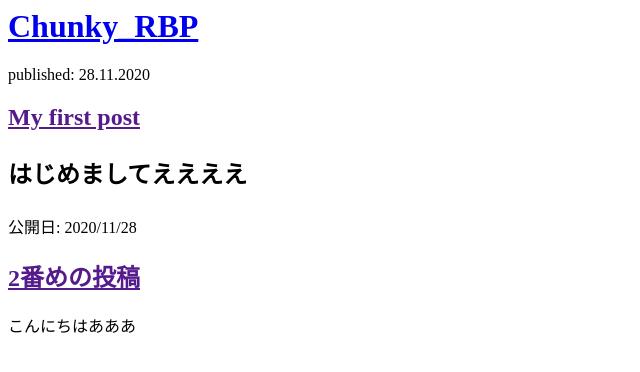
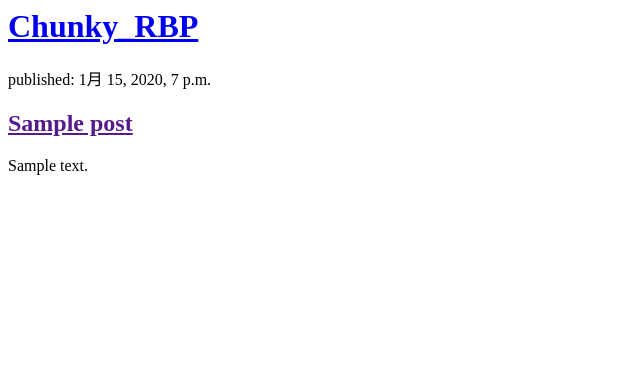
Before and after one commit to ChunkyRBPChan/my-first-blog, a Django app: page / in a window 1280 px wide. Shown: the top 372 px of the page, without its empty margins (0-640 px from the left). Run offline with Django 3.2, Linux system fonts and the light colour scheme; tables that the repository leaves empty hold one stand-in row (values such as "Sample post").

Commit message:
Modified templates to display posts fromdatabese

```diff
--- a/blog/templates/blog/post_list.html
+++ b/blog/templates/blog/post_list.html
@@ -1,24 +1,12 @@
 <html>
-    <head>
-        <title >
-            Chunky_RBP Blog
-        </title>
-    </head>
-    <body>
+    <div>
+        <h1><a href="/">Chunky_RBP</a></h1>
+    </div>
+    {%for post in posts%}
         <div>
-            <h1><a href="/">Chunky_RBP</a></h1>
+            <p>published: {{ post.published_date}} </p>
+            <h2><a href=""> {{ post.title }} </a></h2>
+            <p> {{ post.text|linebreaksbr}} </p>
         </div>
-        <div>
-            <p>published: 28.11.2020</p>
-            <h2>
-                <a href="">My first post</a>
-                <p>はじめましてええええ</p>
-            </h2>
-        </div>
-        <div>
-            <p>公開日: 2020/11/28</p>
-            <h2><a href="">2番めの投稿</a></h2>
-            <p>こんにちはあああ</p>
-        </div>
-    </body>
+    {%endfor%}
 </html>
--- a/blog/views.py
+++ b/blog/views.py
@@ -1,5 +1,8 @@
 from django.shortcuts import render
+from django.utils import timezone
+from .models import Post
 
 # Create your views here.
 def post_list(request):
-    return render(request, 'blog/post_list.html', {})
+    posts = Post.objects.filter(published_date__lte=timezone.now()).order_by('published_date')
+    return render(request, 'blog/post_list.html', {'posts':posts})
```
